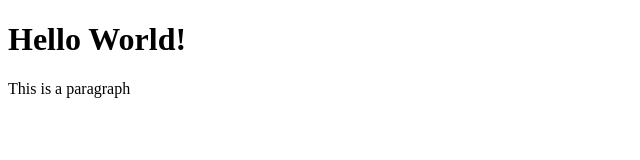
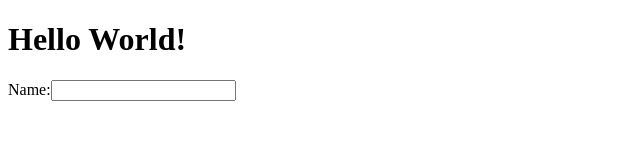
Before and after one commit to simransinha1020/Hello-World, a plain HTML site: page index.html in a window 1280 px wide. Shown: the whole page, without its empty margins (0-640 px from the left). Drawn offline with Linux system fonts and the light colour scheme.

Commit message:
Input tag added

```diff
--- a/index.html
+++ b/index.html
@@ -8,6 +8,6 @@
 </head>
 <body>
     <h1>Hello World!</h1>
-    <p>This is a paragraph</p>
+	<label>Name:</label><input type="text">
 </body>
 </html>
```
